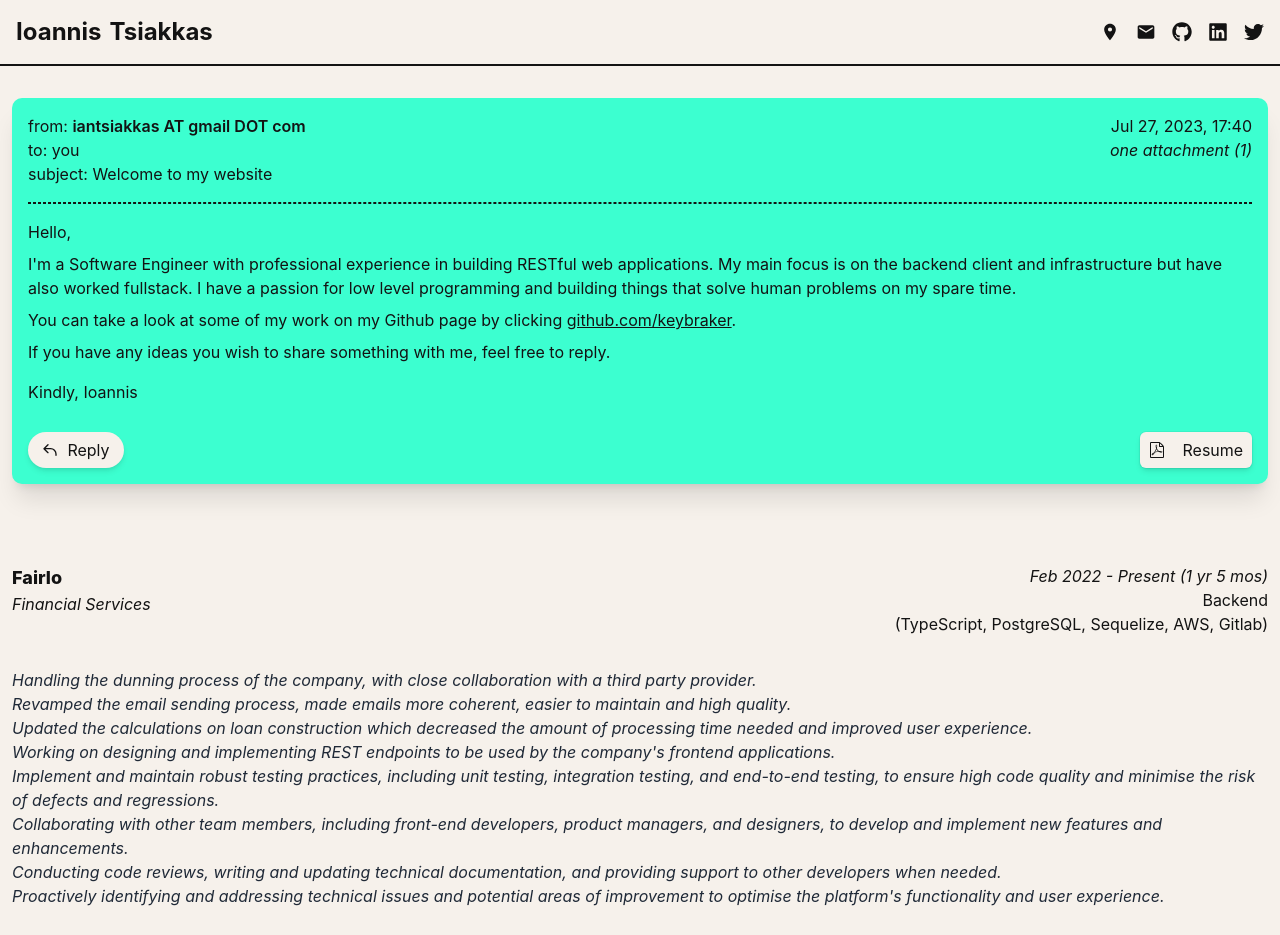
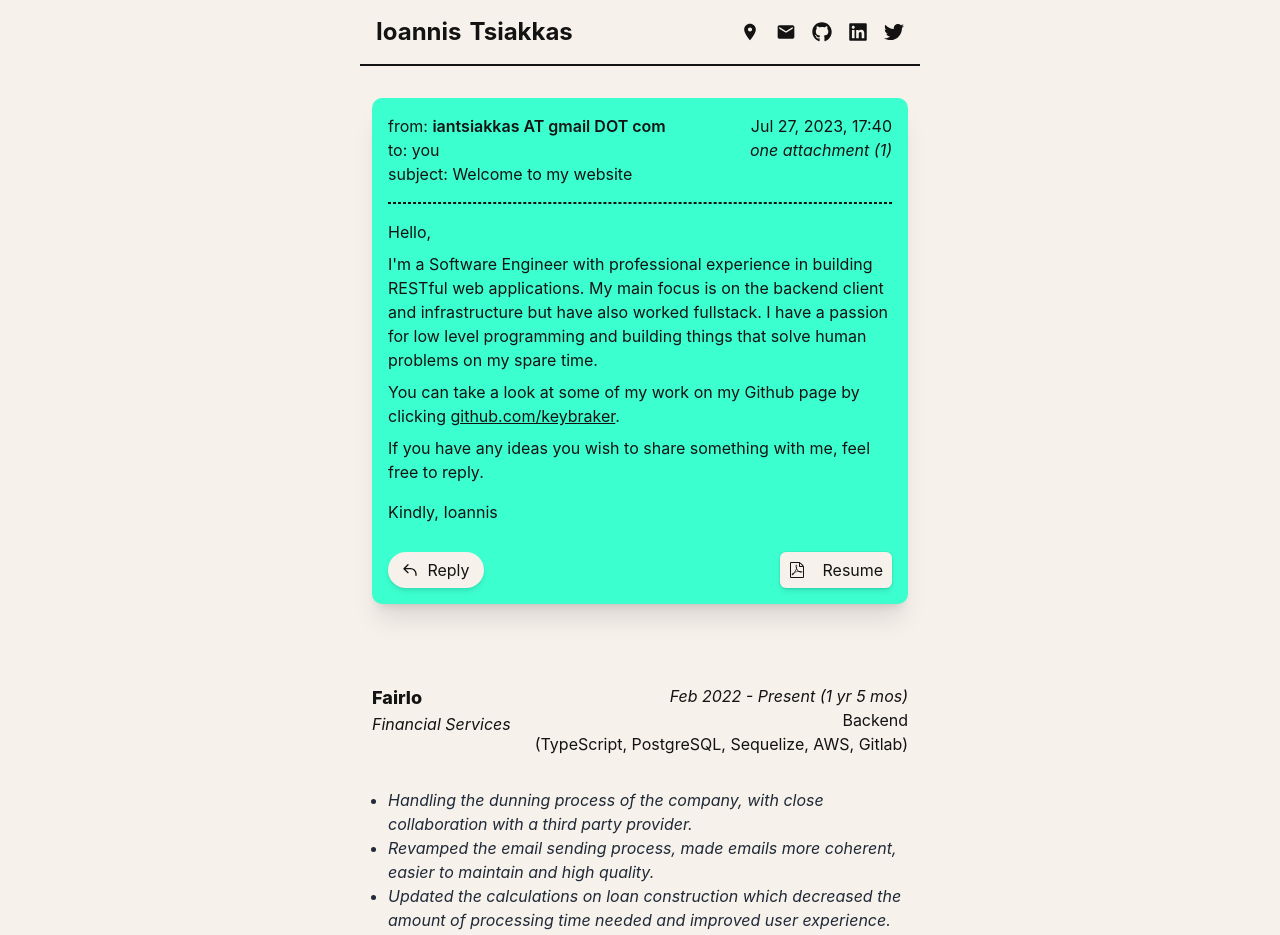
Before and after one commit to keybraker/keybraker.github.io, a Next.js app: page / in a window 1280 px wide. Shown: the top 935 px of the page. Built offline with nearby package versions, Linux system fonts and the light colour scheme.

Commit message:
Minor design update on smaller screens

```diff
--- a/src/abilities/footer.tsx
+++ b/src/abilities/footer.tsx
@@ -5,8 +5,11 @@ const repo = "https://github.com/keybraker/keybraker.github.io";
 
 export default function Footer() {
   return (
-    <div className="z-10 px-4 py-4 border-t-2 border-tsiakkas-dark dark:border-tsiakkas-light place-self-center max-w-[1320px] w-full">
-      <div className="flex w-full flex-row justify-between gap-4 ">
+    <div className="
+      z-10 px-4 py-4 border-t-2
+      border-tsiakkas-dark dark:border-tsiakkas-light
+      place-self-center max-w-[560px] eq:max-w-[1320px] w-full">
+      <div className="flex w-full flex-row justify-between gap-4">
         <Image
           src={signature}
           alt="signature"
@@ -15,7 +18,7 @@ export default function Footer() {
         />
         <a rel="noopener noreferrer" target="_blank" href={repo}>
           <div className="flex flex-wrap gap-2 hover:underline text-tsiakkas-dark dark:text-tsiakkas-light text-sm">
-            Designed and created by me / Using NextJS and Tailwind @keybraker.github.io
+            Designed and created by me<br></br>Using NextJS and Tailwind @keybraker.github.io
           </div>
         </a>
       </div>
--- a/src/abilities/header.tsx
+++ b/src/abilities/header.tsx
@@ -60,7 +60,7 @@ function AboutPageInner() {
 
 export default function Header() {
   return (
-    <header className="sticky top-0 z-10 border-b-2 border-tsiakkas-dark dark:border-tsiakkas-light flex flex-col justify-center place-self-center max-w-[83rem] w-full">
+    <header className="sticky top-0 z-10 border-b-2 border-tsiakkas-dark dark:border-tsiakkas-light flex flex-col justify-center place-self-center max-w-[560px] eq:max-w-[1320px] w-full">
       <div className="flex flex-col items-center justify-between gap-2 px-4 pt-2 pb-4 bg-tsiakkas-light dark:bg-tsiakkas-dark xs:py-4 xs:flex-row sm:items-stretch">
         <Link href="/">
           <h1 className="flex flex-col self-center text-center gap-1 font-helvetica text-2xl font-bold leading-100 text-tsiakkas-dark dark:text-tsiakkas-light tn:flex-row xs:gap-2">
--- a/src/components/showcaseListings.tsx
+++ b/src/components/showcaseListings.tsx
@@ -12,7 +12,7 @@ function ShowcaseListing({
       <div className="grid grid-cols-2 text-tsiakkas-dark dark:text-tsiakkas-light">
         <div className="no-wrap flex flex-col justify-start text-start align-top">
           <div
-            className="content font-extrabold text-lg "
+            className="content font-extrabold text-lg"
             dangerouslySetInnerHTML={{ __html: showcase.title }}
           ></div>
           <div
@@ -47,7 +47,7 @@ function ShowcaseListing({
       </div>
       {showcase?.description ? (
         <ul
-          className="content mt-8 text-md text-gray-800 dark:text-gray-400 italic list-disc"
+          className="content mt-8 ml-4 text-md text-gray-800 dark:text-gray-400 italic list-disc"
           dangerouslySetInnerHTML={{
             __html: `<li>${showcase.description.join("</li><li>")}</li>`,
           }}
--- a/src/pages/index.tsx
+++ b/src/pages/index.tsx
@@ -108,12 +108,11 @@ export default function Home() {
       </Head>
 
       <main>
-        {/* <div className="flex flex-col justify-center place-self-center h-full w-full"> */}
-        <div className="flex flex-col justify-center place-self-center h-full w-full">
+        <div className="flex flex-col items-center justify-center place-self-center h-full w-full">
 
           <Header />
 
-          <div className="flex flex-row flex-wrap gap-8 justify-center eq:mx-auto w-full max-w-[1320px] my-8 px-3 eq:px-0 text-tsiakkas-dark dark:text-tsiakkas-light">
+          <div className="flex flex-row flex-wrap gap-8 justify-center eq:mx-auto w-full max-w-[560px] eq:max-w-[1320px] my-8 px-3 eq:px-0 text-tsiakkas-dark dark:text-tsiakkas-light">
             <Email />
 
             <div className="flex flex-col gap-16 eq:gap-48 mb-32">
@@ -178,16 +177,6 @@ export default function Home() {
           </div>
 
           <Footer />
-
-          {/* <div className="sticky bottom-0 -z-10 flex flex-col justify-center w-full">
-            <WaveSvg />
-
-            <div className="absolute bottom-0 left-0 right-0 flex items-end justify-center h-16 opacity-[0.03] dark:opacity-[0.03]">
-              <span className="select-none text-vws leading-vws text-medwork-dark dark:text-medwork-light font-bold overflow-hidden h-3/7 tracking-widest">
-                TSIAKKAS
-              </span>
-            </div>
-          </div> */}
         </div>
       </main>
     </div>
```
